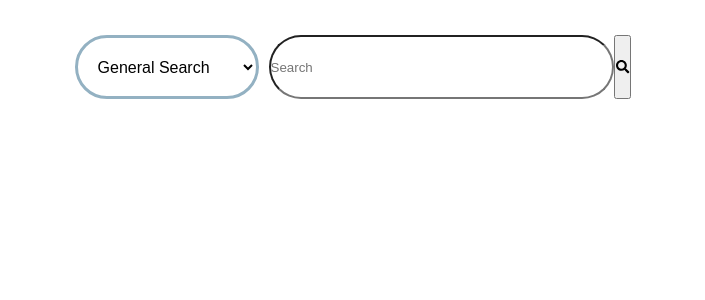
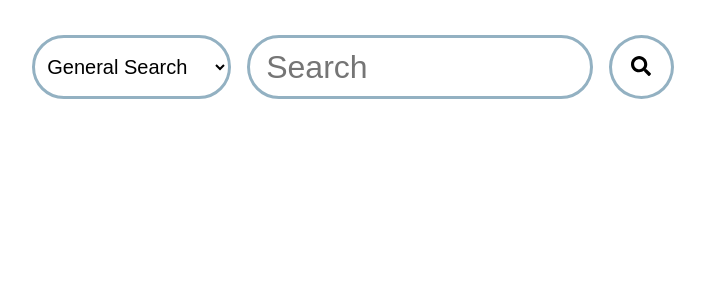
Before and after one commit to devarcher/news, a React (Create React App) app: page / in a window 1280 px wide. Shown: the top 300 px of the page, without its empty margins (287-992 px from the left). Built offline with nearby package versions, Linux system fonts and the light colour scheme.

Commit message:
styled searchbar

```diff
--- a/src/App.css
+++ b/src/App.css
@@ -21,10 +21,10 @@ body {
 }
 
 .selectorBox {
-  padding: 1rem;
+  padding: .5rem;
   border: 3px solid rgb(147, 177, 194);
   border-radius: 40px;
-  font-size: 1rem;
+  font-size: 1.25rem;
   background: white;
   outline: 0;
   transition: 0.1s ease-out;
@@ -38,6 +38,36 @@ body {
 
 .searchBar {
   width: 30%;
-  margin-left: 10px;
+  padding: 1rem;
+  border: 3px solid rgb(147, 177, 194);
   border-radius: 40px;
+  font-size: 2rem;
+  background: white;
+  outline: 0;
+  margin-left: 1rem;
 }
+
+.searchBar:focus {
+  box-shadow: 0px 0px 15px 2px rgb(211, 223, 223);
+}
+
+.buttonSubmit {
+  width: 65px;
+  padding: 1rem;
+  border: 3px solid rgb(147, 177, 194);
+  border-radius: 50%;
+  font-size: 1.25em;
+  background: white;
+  outline: 0;
+  cursor: pointer;
+  margin-left: 1rem;
+}
+
+.buttonSubmit:hover {
+  box-shadow: 0px 0px 15px 2px rgb(211, 223, 223);
+}
+
+.buttonSubmit:active {
+  color: rgb(147, 177, 194);
+  font-size: 1rem;
+}
```
